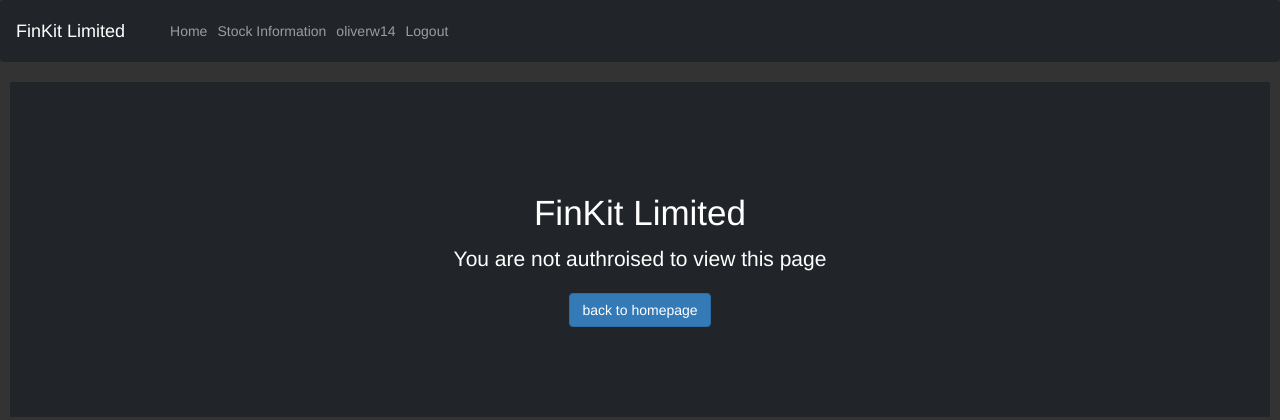
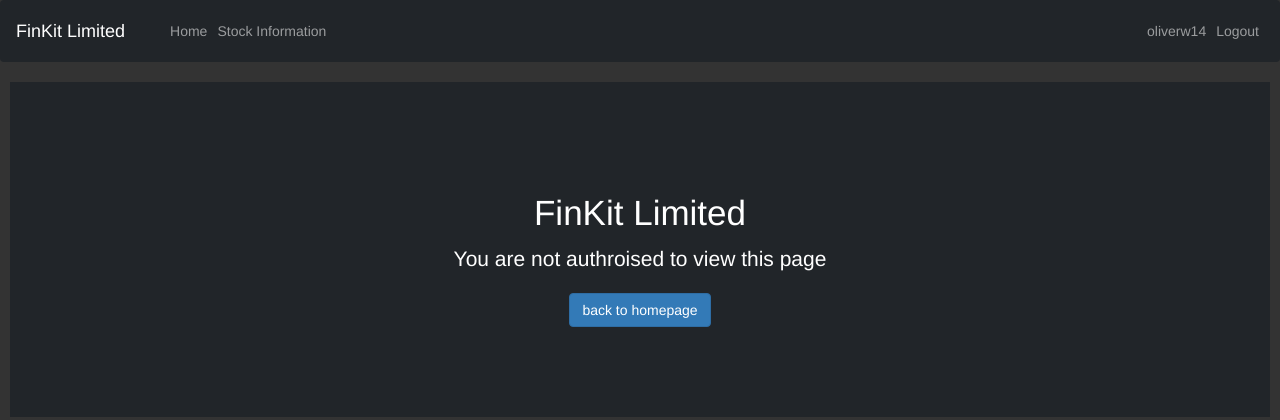
Before and after one commit to Oliverw14/EP1447621, a Flask app: page /account/3 in a window 1280 px wide. Shown: the top 420 px of the page. Run offline with Flask 2, Linux system fonts and the light colour scheme; a user stored in the database is signed in; data comes from the database, SQL or seed files in the repository; some libraries are stand-ins or nearby versions.

Commit message:
ADDED style to navbar

```diff
--- a/FinKit/templates/base.html
+++ b/FinKit/templates/base.html
@@ -31,7 +31,7 @@
             </li>
         </ul>
         {% if current_user.is_authenticated %}
-        <ul class="navbar-nav">
+        <ul class="navbar-nav float-lg-end">
           <li class="nav-item">
             {%if current_user.id == 3 %}
               <a class="nav-link" href="{{ url_for('admin_page') }}">{{ current_user.Username }}</a>
```
